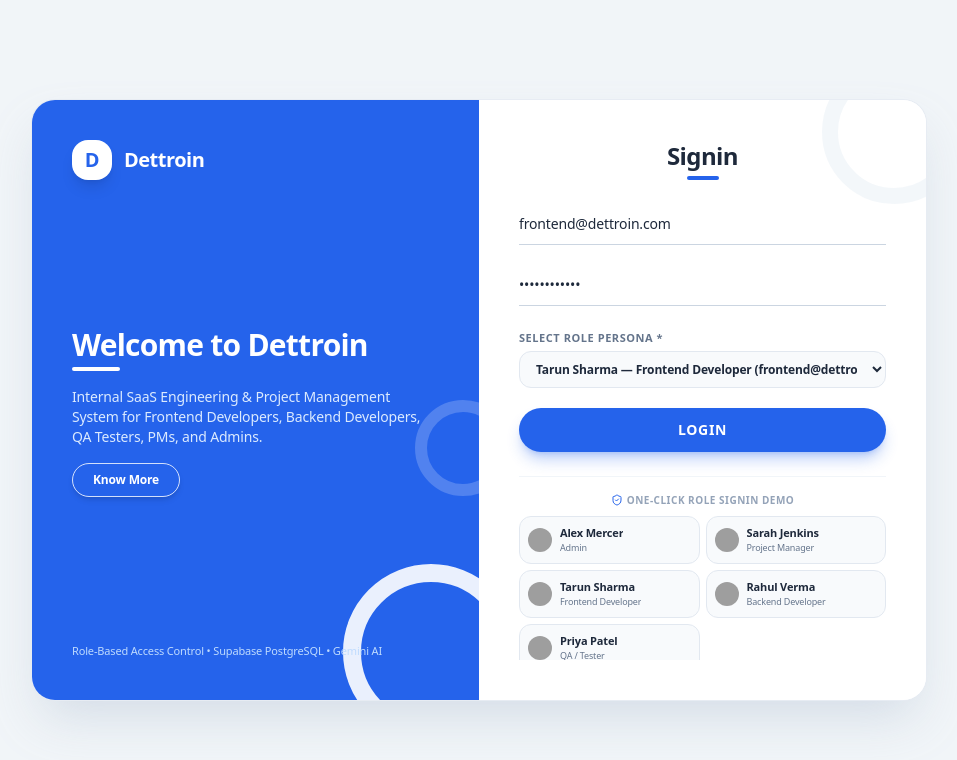
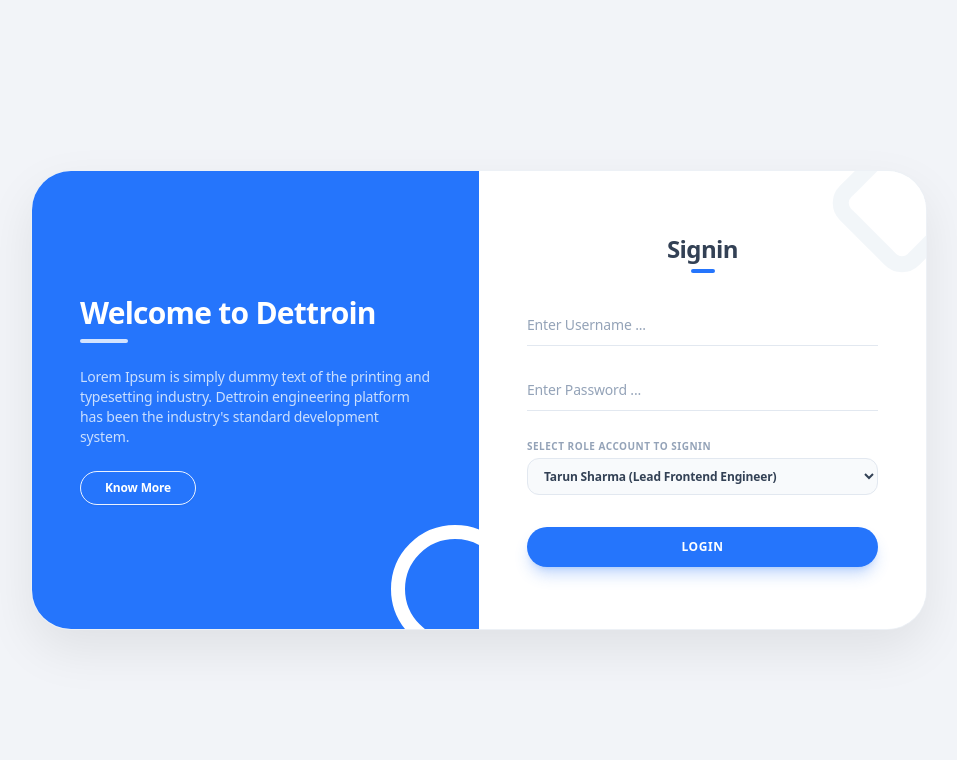
Before and after one commit to Dettroin/ticket-Engineering-system, a Next.js app: page /login in a window 1280 px wide. Shown: the top 760 px of the page, without its empty margins (161-1118 px from the left). Built offline with nearby package versions, Linux system fonts and the light colour scheme; grey boxes are pictures that could not be loaded.

Commit message:
Update Signin portal UI/UX to match uploaded reference design

```diff
--- a/src/app/(auth)/login/page.tsx
+++ b/src/app/(auth)/login/page.tsx
@@ -3,170 +3,138 @@
 import React, { useState } from 'react';
 import { useAuth } from '@/context/AuthContext';
 import { useRouter } from 'next/navigation';
-import { ROLE_BADGE_COLORS, ROLE_LABELS, UserRole } from '@/types/rbac';
-import { ArrowRight, ShieldCheck, CheckCircle2 } from 'lucide-react';
+import { UserRole } from '@/types/rbac';
 
 export default function LoginPage() {
   const { users, login } = useAuth();
   const router = useRouter();
 
-  const [username, setUsername] = useState('frontend@dettroin.com');
-  const [password, setPassword] = useState('dettroin2026');
-  const [selectedRole, setSelectedRole] = useState<UserRole>('frontend_developer');
-  const [showRoleInfo, setShowRoleInfo] = useState(false);
+  const [username, setUsername] = useState('');
+  const [password, setPassword] = useState('');
+  const [selectedEmail, setSelectedEmail] = useState('frontend@dettroin.com');
+  const [showInfo, setShowInfo] = useState(false);
 
   const handleLogin = (e: React.FormEvent) => {
     e.preventDefault();
-    login(username, password);
-    router.push('/dashboard');
-  };
-
-  const handleSelectPersona = (email: string, role: UserRole) => {
-    setUsername(email);
-    setSelectedRole(role);
-    login(email);
+    // Use either entered username/email or selected role persona
+    const emailToUse = username.trim() ? username.trim() : selectedEmail;
+    login(emailToUse, password);
     router.push('/dashboard');
   };
 
   return (
-    <div className="min-h-screen w-full bg-slate-100/90 flex items-center justify-center p-4 sm:p-6 font-sans">
-      {/* 2-Column Main Portal Card */}
-      <div className="w-full max-w-4xl bg-white rounded-3xl shadow-2xl shadow-slate-300/80 overflow-hidden flex flex-col md:flex-row min-h-[500px] border border-slate-200/80">
+    <div className="min-h-screen w-full bg-[#f2f4f8] flex items-center justify-center p-4 sm:p-6 font-sans">
+      {/* 2-Column Floating Card Container */}
+      <div className="w-full max-w-4xl bg-white rounded-3xl sm:rounded-[2.5rem] shadow-[0_20px_50px_rgba(0,0,0,0.08)] overflow-hidden flex flex-col md:flex-row min-h-[460px] border border-slate-200/60 relative">
 
-        {/* Left Column - Blue Graphic Section */}
-        <div className="w-full md:w-1/2 bg-blue-600 p-8 sm:p-10 text-white flex flex-col justify-between relative overflow-hidden">
-          {/* Geometric Apple/MDM Ring Accent */}
-          <div className="absolute -bottom-10 -right-10 w-44 h-44 rounded-full border-[18px] border-white text-white opacity-90 pointer-events-none" />
-          <div className="absolute top-1/2 -right-8 w-24 h-24 rounded-full border-[12px] border-white/20 pointer-events-none" />
+        {/* LEFT COLUMN - Vibrant Blue Graphic Section */}
+        <div className="w-full md:w-1/2 bg-[#2575fc] p-8 sm:p-12 text-white flex flex-col justify-center relative overflow-hidden">
 
-          {/* Header Brand */}
-          <div className="z-10 space-y-2">
-            <div className="flex items-center gap-3">
-              <div className="w-10 h-10 rounded-2xl bg-white text-blue-600 font-black text-xl flex items-center justify-center shadow-lg">
-                D
-              </div>
-              <span className="font-extrabold text-xl tracking-tight text-white">Dettroin</span>
-            </div>
-          </div>
+          {/* Half White Circle Ring Accent at bottom-right */}
+          <div className="absolute -bottom-6 -right-10 w-32 h-32 rounded-full border-[14px] border-white bg-transparent pointer-events-none z-10" />
 
-          {/* Center Copy */}
-          <div className="z-10 space-y-4 my-8">
-            <div className="space-y-1">
-              <h1 className="text-2xl sm:text-3xl font-extrabold tracking-tight">Welcome to Dettroin</h1>
-              <div className="w-12 h-1 bg-white rounded-full" />
+          <div className="max-w-sm space-y-6 z-20">
+            {/* Title with Underline */}
+            <div className="space-y-2">
+              <h1 className="text-2xl sm:text-3xl font-bold tracking-tight text-white">
+                Welcome to Dettroin
+              </h1>
+              <div className="w-12 h-1 bg-white opacity-80 rounded-full" />
             </div>
 
-            <p className="text-xs sm:text-sm text-blue-100 leading-relaxed max-w-sm">
-              Internal SaaS Engineering & Project Management System for Frontend Developers, Backend Developers, QA Testers, PMs, and Admins.
+            {/* Description Text */}
+            <p className="text-xs sm:text-sm text-blue-100/90 leading-relaxed font-normal">
+              {showInfo
+                ? "Dettroin is an enterprise engineering system that eliminates communication gaps between Frontend, Backend, QA, PMs, and Admins with real-time tickets, Kanban boards, and Gemini AI triage."
+                : "Lorem Ipsum is simply dummy text of the printing and typesetting industry. Dettroin engineering platform has been the industry's standard development system."}
             </p>
 
-            <button
-              type="button"
-              onClick={() => setShowRoleInfo(!showRoleInfo)}
-              className="inline-flex items-center gap-2 border border-white/80 hover:bg-white hover:text-blue-600 text-white text-xs font-bold px-5 py-2 rounded-full transition-all duration-200 shadow-md"
-            >
-              {showRoleInfo ? 'Hide Role Info' : 'Know More'}
-            </button>
-          </div>
-
-          {/* Footer Note */}
-          <div className="z-10 text-[11px] text-blue-200 font-medium">
-            Role-Based Access Control • Supabase PostgreSQL • Gemini AI
+            {/* Outline Pill Button */}
+            <div>
+              <button
+                type="button"
+                onClick={() => setShowInfo(!showInfo)}
+                className="border border-white/90 text-white hover:bg-white hover:text-[#2575fc] text-xs font-semibold px-6 py-2 rounded-full transition-all duration-200 shadow-sm"
+              >
+                {showInfo ? 'Close Details' : 'Know More'}
+              </button>
+            </div>
           </div>
         </div>
 
-        {/* Right Column - Signin Form */}
-        <div className="w-full md:w-1/2 bg-white p-8 sm:p-10 flex flex-col justify-center relative">
+        {/* RIGHT COLUMN - Signin Form */}
+        <div className="w-full md:w-1/2 bg-white p-8 sm:p-12 flex flex-col justify-center relative">
 
-          {/* Subtle Ring Accent on Right */}
-          <div className="absolute -top-10 -right-10 w-36 h-36 rounded-full border-[16px] border-slate-100/80 pointer-events-none" />
+          {/* Soft Gray Diamond Accent at top-right */}
+          <div className="absolute -top-6 -right-8 w-28 h-28 rounded-3xl border-[16px] border-slate-100/90 rotate-45 pointer-events-none z-0" />
 
           <div className="max-w-sm mx-auto w-full space-y-6 z-10">
-            {/* Title with Blue Bar */}
+
+            {/* Signin Heading with Blue Indicator */}
             <div className="text-center space-y-1">
-              <h2 className="text-xl sm:text-2xl font-bold text-slate-800 tracking-tight">Signin</h2>
-              <div className="w-8 h-1 bg-blue-600 rounded-full mx-auto" />
+              <h2 className="text-xl sm:text-2xl font-bold text-slate-700 tracking-tight">
+                Signin
+              </h2>
+              <div className="w-6 h-1 bg-[#2575fc] rounded-full mx-auto" />
             </div>
 
-            {/* Signin Form */}
-            <form onSubmit={handleLogin} className="space-y-5">
-              {/* Username / Email Input */}
+            {/* Form */}
+            <form onSubmit={handleLogin} className="space-y-6 pt-2">
+
+              {/* Minimalist Bottom-Border Username Input */}
               <div className="space-y-1">
                 <input
                   type="text"
-                  placeholder="Enter Username or Work Email..."
+                  placeholder="Enter Username ..."
                   value={username}
                   onChange={(e) => setUsername(e.target.value)}
-                  required
-                  className="w-full bg-transparent border-b border-slate-300 py-2.5 text-xs sm:text-sm text-slate-800 placeholder-slate-400 focus:outline-none focus:border-blue-600 transition-colors"
+                  className="w-full bg-transparent border-b border-slate-200 py-2.5 text-xs sm:text-sm text-slate-700 placeholder-slate-400 focus:outline-none focus:border-[#2575fc] transition-colors font-medium"
                 />
               </div>
 
-              {/* Password Input */}
+              {/* Minimalist Bottom-Border Password Input */}
               <div className="space-y-1">
                 <input
                   type="password"
-                  placeholder="Enter Password..."
+                  placeholder="Enter Password ..."
                   value={password}
                   onChange={(e) => setPassword(e.target.value)}
-                  required
-                  className="w-full bg-transparent border-b border-slate-300 py-2.5 text-xs sm:text-sm text-slate-800 placeholder-slate-400 focus:outline-none focus:border-blue-600 transition-colors"
+                  className="w-full bg-transparent border-b border-slate-200 py-2.5 text-xs sm:text-sm text-slate-700 placeholder-slate-400 focus:outline-none focus:border-[#2575fc] transition-colors font-medium"
                 />
               </div>
 
-              {/* Role Select Dropdown */}
+              {/* Role Account Select Dropdown */}
               <div className="space-y-1 pt-1">
-                <label className="block text-[11px] font-bold text-slate-500 uppercase tracking-wider">
-                  Select Role Persona *
+                <label className="block text-[10px] font-bold text-slate-400 uppercase tracking-wider">
+                  Select Role Account to Signin
                 </label>
                 <select
-                  value={username}
+                  value={selectedEmail}
                   onChange={(e) => {
-                    setUsername(e.target.value);
-                    const found = users.find((u) => u.email === e.target.value);
-                    if (found) setSelectedRole(found.role);
+                    setSelectedEmail(e.target.value);
+                    if (!username) setUsername(e.target.value);
                   }}
-                  className="w-full bg-slate-50 border border-slate-200 rounded-xl px-3 py-2 text-xs font-semibold text-slate-800 focus:outline-none focus:border-blue-600 cursor-pointer"
+                  className="w-full bg-slate-50 border border-slate-200 rounded-xl px-3 py-2 text-xs font-semibold text-slate-700 focus:outline-none focus:border-[#2575fc]"
                 >
                   {users.map((u) => (
                     <option key={u.id} value={u.email}>
-                      {u.full_name} — {ROLE_LABELS[u.role]} ({u.email})
+                      {u.full_name} ({u.job_title || u.role})
                     </option>
                   ))}
                 </select>
               </div>
 
-              {/* Big Blue Pill LOGIN Button */}
-              <button
-                type="submit"
-                className="w-full py-3 bg-blue-600 hover:bg-blue-700 text-white font-bold text-sm rounded-full shadow-lg shadow-blue-600/30 uppercase tracking-wider transition-all duration-200 hover:-translate-y-0.5"
-              >
-                LOGIN
-              </button>
+              {/* Pill-Shaped Blue LOGIN Button */}
+              <div className="pt-2">
+                <button
+                  type="submit"
+                  className="w-full py-3 bg-[#2575fc] hover:bg-blue-600 text-white font-bold text-xs tracking-wider rounded-full shadow-lg shadow-blue-500/30 uppercase transition-all duration-200 hover:scale-[1.01] active:scale-[0.99]"
+                >
+                  LOGIN
+                </button>
+              </div>
             </form>
 
-            {/* Quick 1-Click Role Logins */}
-            <div className="pt-4 border-t border-slate-100 space-y-2">
-              <p className="text-[10px] font-bold uppercase tracking-wider text-slate-400 text-center flex items-center justify-center gap-1">
-                <ShieldCheck className="w-3 h-3 text-blue-600" /> One-Click Role Signin Demo
-              </p>
-              <div className="grid grid-cols-2 gap-1.5 max-h-36 overflow-y-auto">
-                {users.map((u) => (
-                  <button
-                    key={u.id}
-                    type="button"
-                    onClick={() => handleSelectPersona(u.email, u.role)}
-                    className="p-2 rounded-xl bg-slate-50 hover:bg-blue-50 border border-slate-200 text-left transition-all flex items-center gap-2 group"
-                  >
-                    <img src={u.avatar_url} className="w-6 h-6 rounded-full object-cover shrink-0" />
-                    <div className="min-w-0">
-                      <p className="text-[11px] font-bold text-slate-800 truncate group-hover:text-blue-600">{u.full_name}</p>
-                      <p className="text-[9px] text-slate-500 truncate">{ROLE_LABELS[u.role]}</p>
-                    </div>
-                  </button>
-                ))}
-              </div>
-            </div>
           </div>
         </div>
 
```
